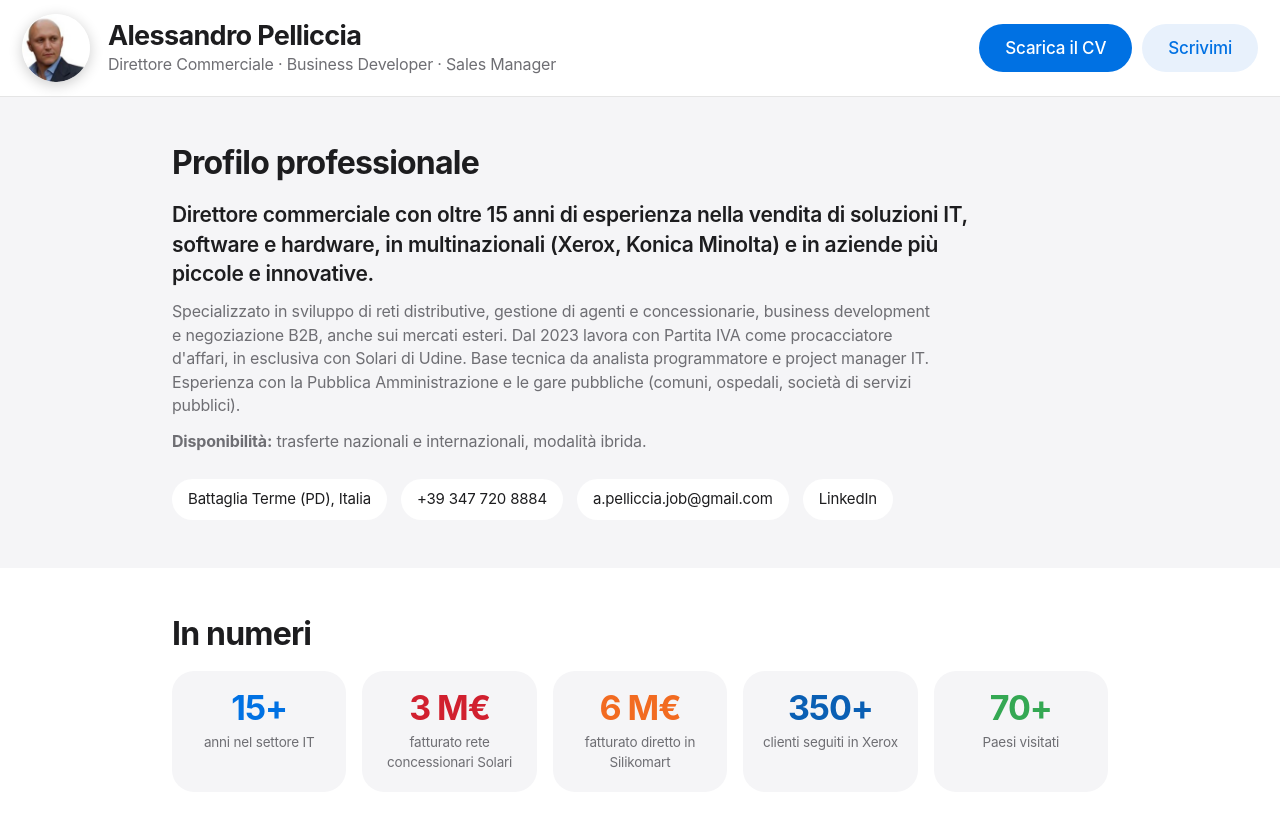
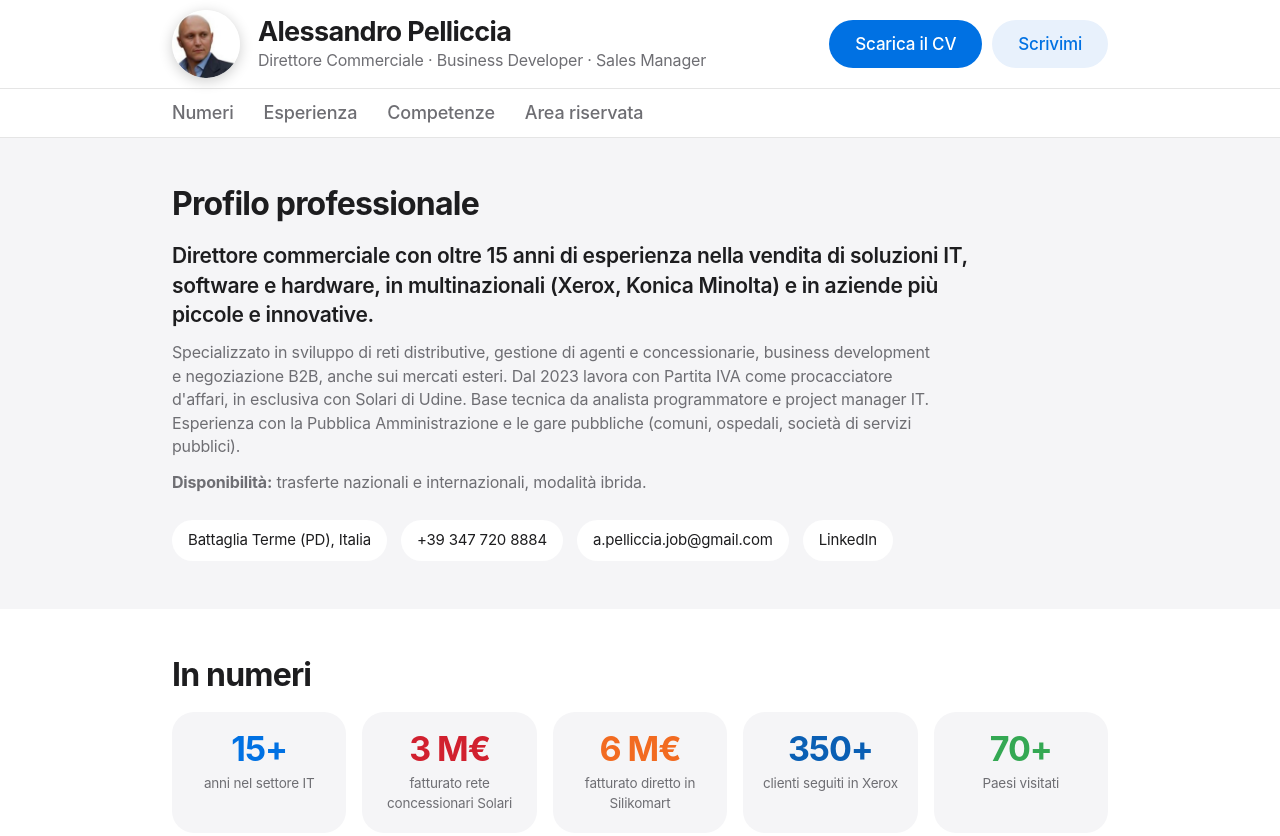
Before and after one commit to apellicciajob-dotcom/apellicciajob-dotcom.github.io, a plain HTML site: page index.html in a window 1280 px wide. Shown: the top 836 px of the page. Drawn offline with Linux system fonts and the light colour scheme.

Commit message:
Menu su seconda barra, allineato al contenuto
Co-Authored-By: Claude Sonnet 5.5 <noreply@anthropic.com>

```diff
--- a/index.html
+++ b/index.html
@@ -15,13 +15,13 @@
   --font:-apple-system,BlinkMacSystemFont,"SF Pro Display","SF Pro Text","Segoe UI Variable Display","Segoe UI",Inter,Roboto,Helvetica,Arial,sans-serif;
 }
 *{box-sizing:border-box;margin:0;padding:0}
-html{scroll-behavior:smooth;scroll-padding-top:110px;-webkit-text-size-adjust:100%}
+html{scroll-behavior:smooth;scroll-padding-top:150px;-webkit-text-size-adjust:100%}
 body{font-family:var(--font);background:var(--bg);color:var(--ink);line-height:1.47;font-size:17px;letter-spacing:-.011em;-webkit-font-smoothing:antialiased}
 a{color:var(--acc);text-decoration:none}
 a:hover{text-decoration:underline}
 .wrap{max-width:980px;margin:0 auto;padding:0 22px}
 nav{position:sticky;top:0;z-index:10;background:rgba(255,255,255,.8);backdrop-filter:saturate(180%) blur(20px);-webkit-backdrop-filter:saturate(180%) blur(20px);border-bottom:1px solid var(--line)}
-nav .wrap{display:flex;justify-content:space-between;align-items:center;gap:22px;height:96px;max-width:1280px}
+nav .top{display:flex;justify-content:space-between;align-items:center;gap:22px;height:88px}nav .menu{border-top:1px solid var(--line)}nav .menu ul{height:48px;align-items:center;gap:30px;overflow-x:auto;scrollbar-width:none}nav .menu ul::-webkit-scrollbar{display:none}
 nav .id{display:flex;align-items:center;gap:14px;color:var(--ink);min-width:0}
 nav .id:hover{text-decoration:none}
 nav .mini{width:68px;height:68px;border-radius:50%;object-fit:cover;flex:none;box-shadow:0 3px 14px rgba(0,0,0,.2)}
@@ -91,19 +91,23 @@ footer{padding:36px 0 52px;text-align:center;color:var(--muted);font-size:13px}
 .js .reveal{opacity:0;transform:translateY(24px);transition:opacity .8s ease,transform .8s ease}
 .js .reveal.in{opacity:1;transform:none}
 @media (prefers-reduced-motion:reduce){.js .reveal{opacity:1;transform:none;transition:none}html{scroll-behavior:auto}}
-@media (max-width:1340px){nav ul{display:none}}
-@media (max-width:860px){nav .id small{display:none}nav .wrap{height:80px}nav .mini{width:56px;height:56px}nav .id b{font-size:22px}}
-@media (max-width:640px){nav .wrap{height:64px;gap:10px}nav .mini{width:40px;height:40px}nav .id b{font-size:16px}nav .id small{display:none}nav .pill.alt{display:none}nav .pill{padding:8px 14px}html{scroll-padding-top:74px}.hero{padding:48px 0}.job,.box,.dl{padding:26px 22px;border-radius:24px}section{padding:52px 0}}
+
+@media (max-width:860px){nav .id small{display:none}nav .top{height:76px}nav .menu ul{font-size:16px;gap:22px}nav .mini{width:56px;height:56px}nav .id b{font-size:22px}}
+@media (max-width:640px){nav .top{height:60px;gap:10px}nav .menu ul{height:42px;font-size:15px;gap:20px}nav .mini{width:40px;height:40px}nav .id b{font-size:16px}nav .id small{display:none}nav .pill.alt{display:none}nav .pill{padding:8px 14px}html{scroll-padding-top:116px}.hero{padding:48px 0}.job,.box,.dl{padding:26px 22px;border-radius:24px}section{padding:52px 0}}
 </style>
 <script>document.documentElement.classList.add('js')</script>
 </head>
 <body>
 
-<nav><div class="wrap">
+<nav>
+<div class="wrap top">
   <a class="id" href="#profilo"><img class="mini" src="assets/foto.png" alt="Alessandro Pelliccia" width="50" height="50"><span><b>Alessandro Pelliccia</b><small>Direttore Commerciale · Business Developer · Sales Manager</small></span></a>
+  <div class="acts"><a class="pill main" href="#download">Scarica il CV</a><a class="pill alt" href="mailto:a.pelliccia.job@gmail.com">Scrivimi</a></div>
+</div>
+<div class="menu"><div class="wrap">
   <ul><li><a href="#numeri">Numeri</a></li><li><a href="#esperienza">Esperienza</a></li><li><a href="#competenze">Competenze</a></li><li><a href="area-riservata/">Area riservata</a></li></ul>
-  <div class="acts"><a class="pill main" href="#download">Scarica il CV</a><a class="pill alt" href="mailto:a.pelliccia.job@gmail.com">Scrivimi</a></div>
-</div></nav>
+</div></div>
+</nav>
 
 <main>
 
```
